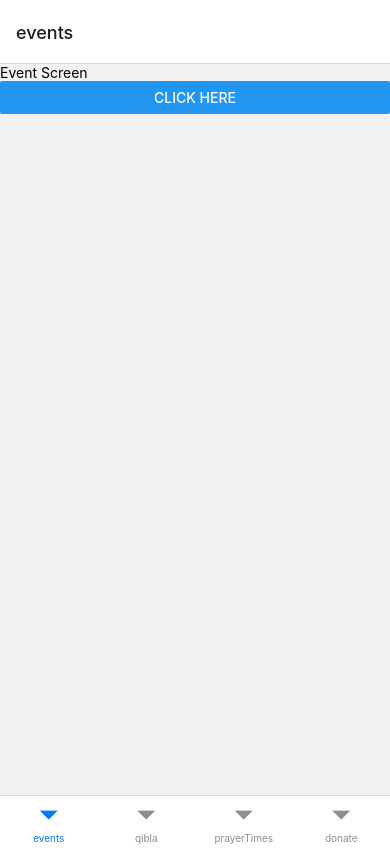
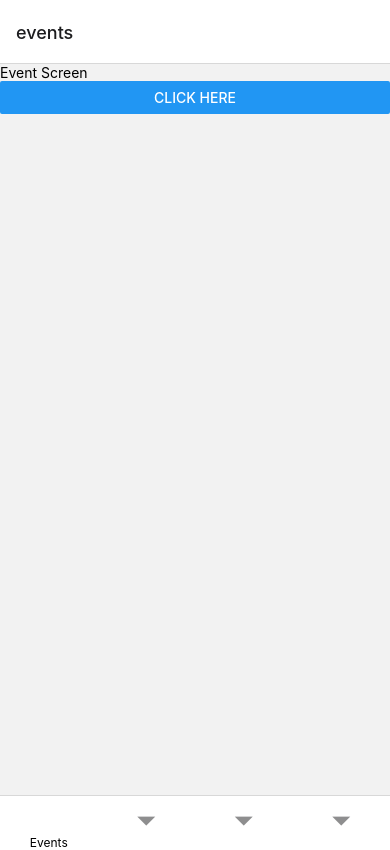
Before and after one commit to zainlateef/icoprojects, a React Native app: screen / in a window 390 px wide. Built offline with nearby package versions, Linux system fonts and the light colour scheme.

Commit message:
Image on buttons

```diff
--- a/Tabs.js
+++ b/Tabs.js
@@ -1,5 +1,5 @@
 import React, {Component} from 'react';
-
+import { Image, View, Text } from 'react-native';
 import { createBottomTabNavigator } from "@react-navigation/bottom-tabs";
 import EventScreen from "./screens/EventScreen";
 import QiblaScreen from "./screens/QiblaScreen";
@@ -10,8 +10,39 @@ const Tab = createBottomTabNavigator();
 
 const Tabs = () => {
     return(
-        <Tab.Navigator>
-            <Tab.Screen name="events" component={EventScreen}/>
+        <Tab.Navigator
+            tabBarOptions={{
+                showLabel: false,
+                style: {
+                    position: 'absolute',
+                    bottom: 25,
+                    left: 20,
+                    right: 20,
+                    elevation: 0,
+                    backgrounColor: '#ffffff',
+                    borderRadius: 15,
+                    height: 90,
+                }
+            }}
+        >
+            <Tab.Screen name="events" component={EventScreen} options={{
+                tabBarIcon: ({focused}) => (
+                    <View style={{alignItems: 'center', justifyContent: 'center', top: 10}}>
+                        <Image
+                            source={require('')} //insert the image path when image is made
+                            resizeMode='contain'
+                            style={{
+                                width: 25,
+                                height: 25,
+
+                            }}
+                        />
+                        <Text style={{color: '#000000', fontSize: 12}}>Events</Text>
+                    </View>
+                )
+
+        }}
+            />
             <Tab.Screen name="qibla" component={QiblaScreen}/>
             <Tab.Screen name="prayerTimes" component={PrayerTimeScreen}/>
             <Tab.Screen name="donate" component={DonationScreen}/>
```
Also changed, not shown: assets/home.jpeg (deleted).
